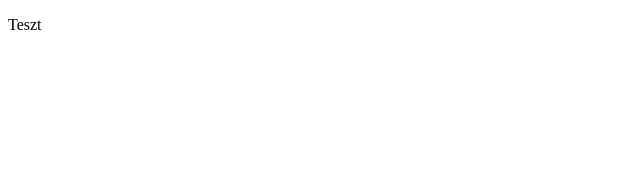
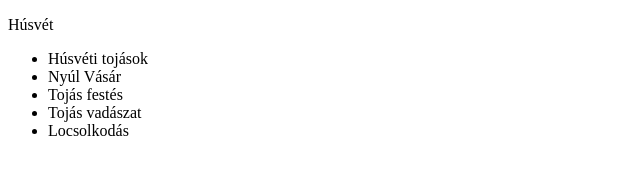
Before and after one commit to Clerktomi/Husvet_html2, a plain HTML site: page index.html in a window 1280 px wide. Shown: the whole page, without its empty margins (0-640 px from the left). Drawn offline with Linux system fonts and the light colour scheme.

Commit message:
Ul,Li megcsinálása

```diff
--- a/index.html
+++ b/index.html
@@ -9,10 +9,16 @@
 <body>
     <div id="container">
         <div id="header">
-            <p>Teszt</p>
+            <p>Húsvét</p>
         </div>
         <div id="menu">
-
+            <ul>
+                <li>Húsvéti tojások</li>
+                <li>Nyúl Vásár</li>
+                <li>Tojás festés</li>
+                <li>Tojás vadászat</li>
+                <li>Locsolkodás</li>
+            </ul>
         </div>
         <div id="content">
 
```
